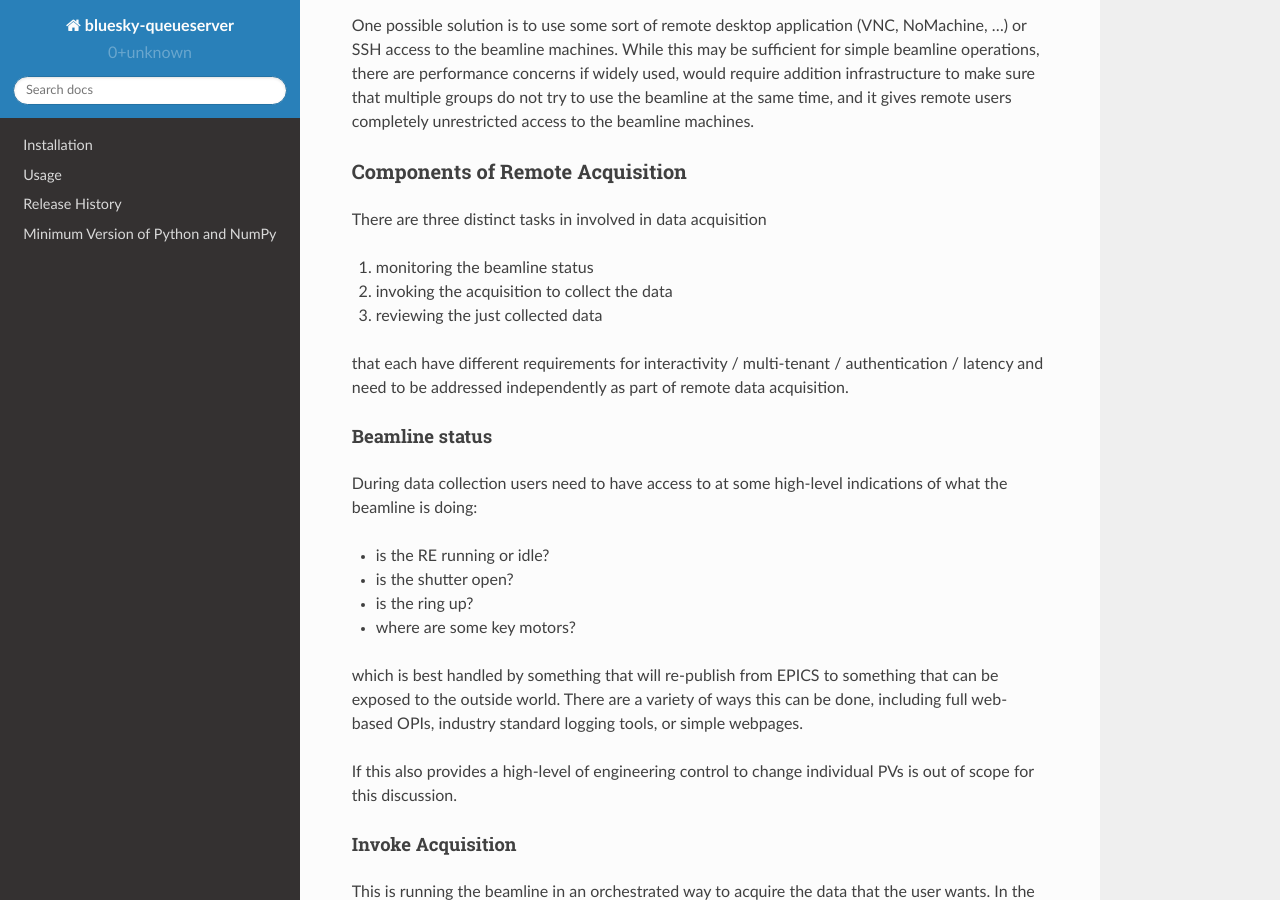
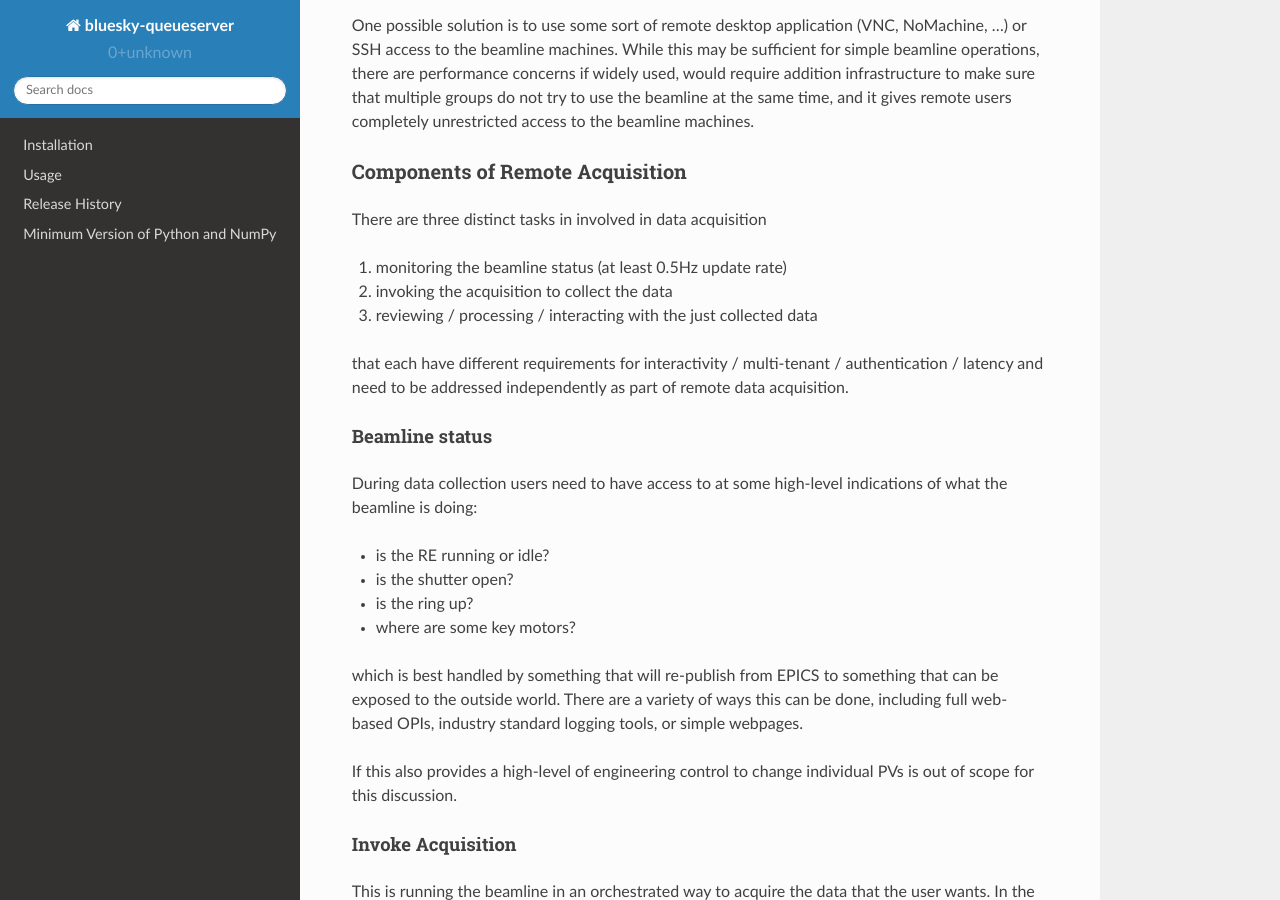
Before and after one commit to bluesky/bluesky-queueserver, a Sphinx documentation site: the page built from docs/source/index.rst, in a window 1280 px wide and 900 px high, scrolled down 591 px. Built offline with Sphinx 7.4.7 and the Read the Docs theme 2.0.0, drawn with Linux system fonts in a browser that asks for light colours.

Commit message:
DOC: minor tweaks

```diff
--- a/docs/source/index.rst
+++ b/docs/source/index.rst
@@ -51,9 +51,9 @@ Components of Remote Acquisition
 
 There are three distinct tasks in involved in data acquisition
 
-1. monitoring the beamline status
+1. monitoring the beamline status (at least 0.5Hz update rate)
 2. invoking the acquisition to collect the data
-3. reviewing the just collected data
+3. reviewing / processing / interacting with the just collected data
 
 that each have different requirements for interactivity / multi-tenant
 / authentication / latency and need to be addressed independently as
```
